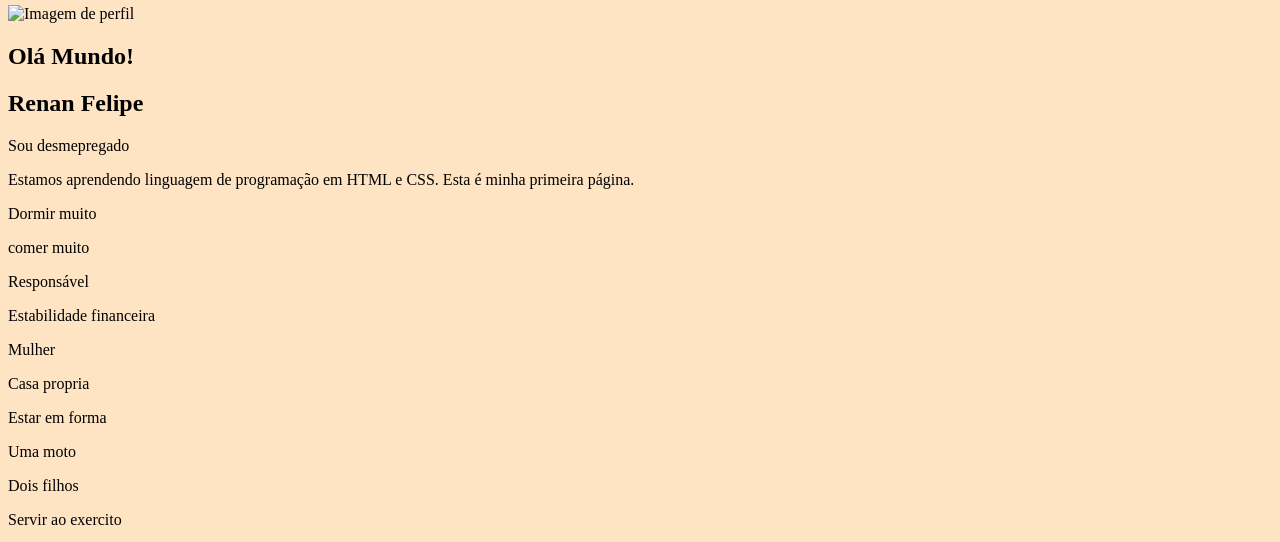
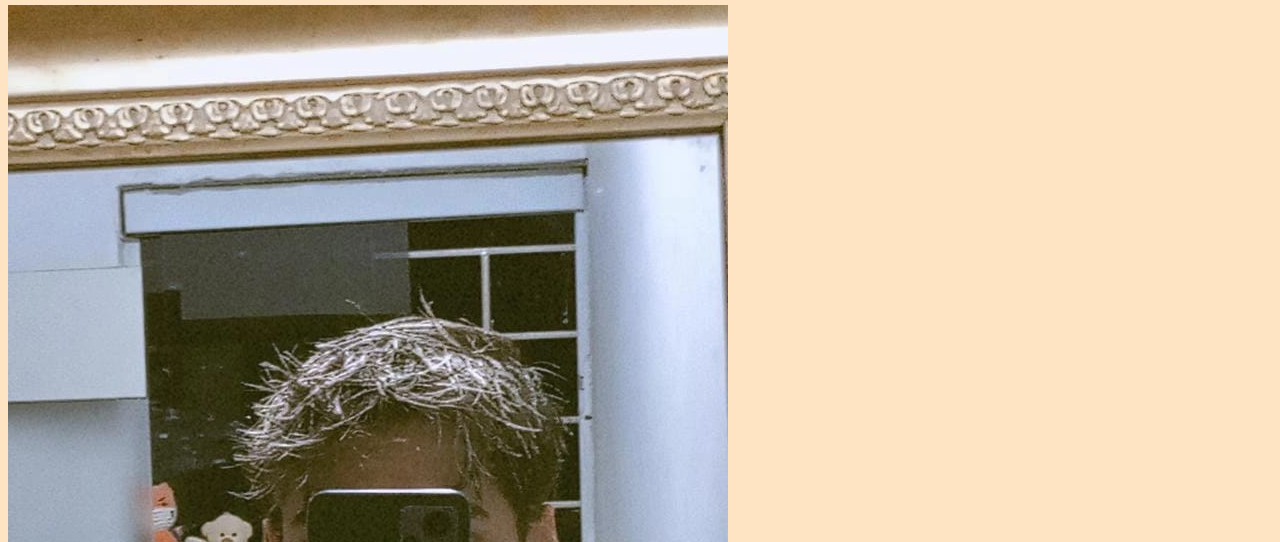
Before and after one commit to Renan31000/segundo-repositorio1, a plain HTML site: page index.html in a window 1280 px wide. Shown: the part 62-604 px from the top of the page. Drawn offline with Linux system fonts and the light colour scheme.

Commit message:
img.perfil5

```diff
--- a/index.html
+++ b/index.html
@@ -15,7 +15,7 @@
     <main>
 
 <section id="minhaApresentacao">
-    <img src="Renan.jpeg" alt="Imagem de perfil">
+    <img src="img/Renan.jpeg" alt="Imagem de perfil">
         <h1> Olá Mundo! </h1>
     <h2> Renan Felipe </h2>
     <p>Sou desmepregado</p>
```
